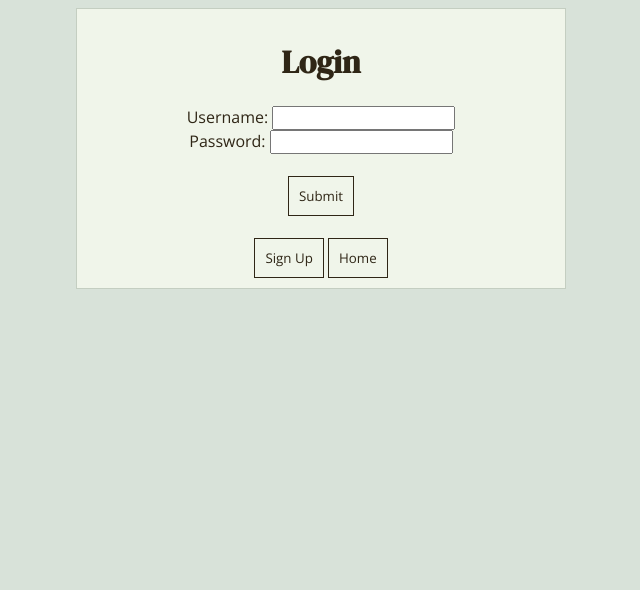
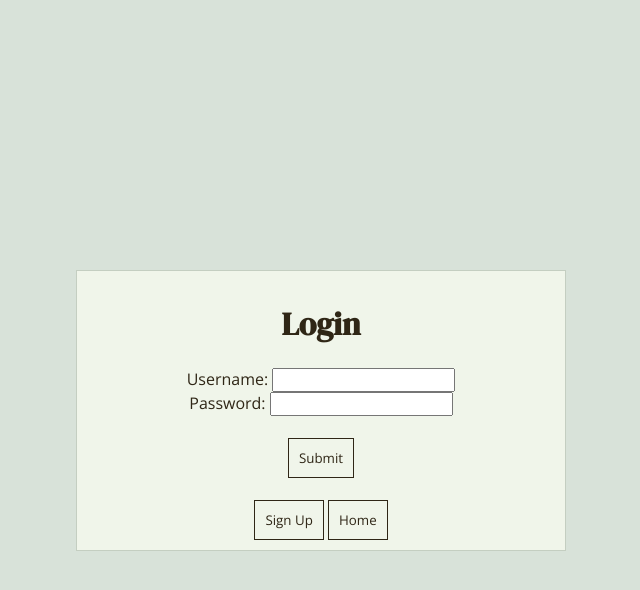
Before and after one commit to bioshield-hatch/ai-backend, a Flask app: page /login in a window 1280 px wide. Shown: the top 590 px of the page, without its empty margins (319-959 px from the left). Run offline with Flask 3, Linux system fonts and the light colour scheme.

Commit message:
minor css change

```diff
--- a/templates/login.html
+++ b/templates/login.html
@@ -8,7 +8,7 @@
     <link href="/templates/substyles/basic.css" rel="stylesheet" type="text/css" media="all" />
   </head>
   <body>
-    <div class="container">
+    <div class="scontainer">
       <h1>Login</h1>
       <!-- login form -->
       <form method="post" action="">
--- a/templates/signup.html
+++ b/templates/signup.html
@@ -8,9 +8,9 @@
     <link href="/templates/substyles/basic.css" rel="stylesheet" type="text/css" media="all" />
   </head>
   <body>
-    <div class="container">
+    <div class="scontainer">
       <h1>Sign Up</h1>
-      <!-- login form -->
+      <!-- signup form -->
       <form method="post" action="">
         <div class="form-group">
           <label>Username:</label>
--- a/templates/substyles/basic.css
+++ b/templates/substyles/basic.css
@@ -4,9 +4,10 @@ body {
     position: relative;
     margin-left: auto;
     margin-right: auto;
+    margin-top: 270px;
   }
 
-.container{
+.scontainer{
     text-align: center;
     padding: 10px;
     margin: 5px;
```
